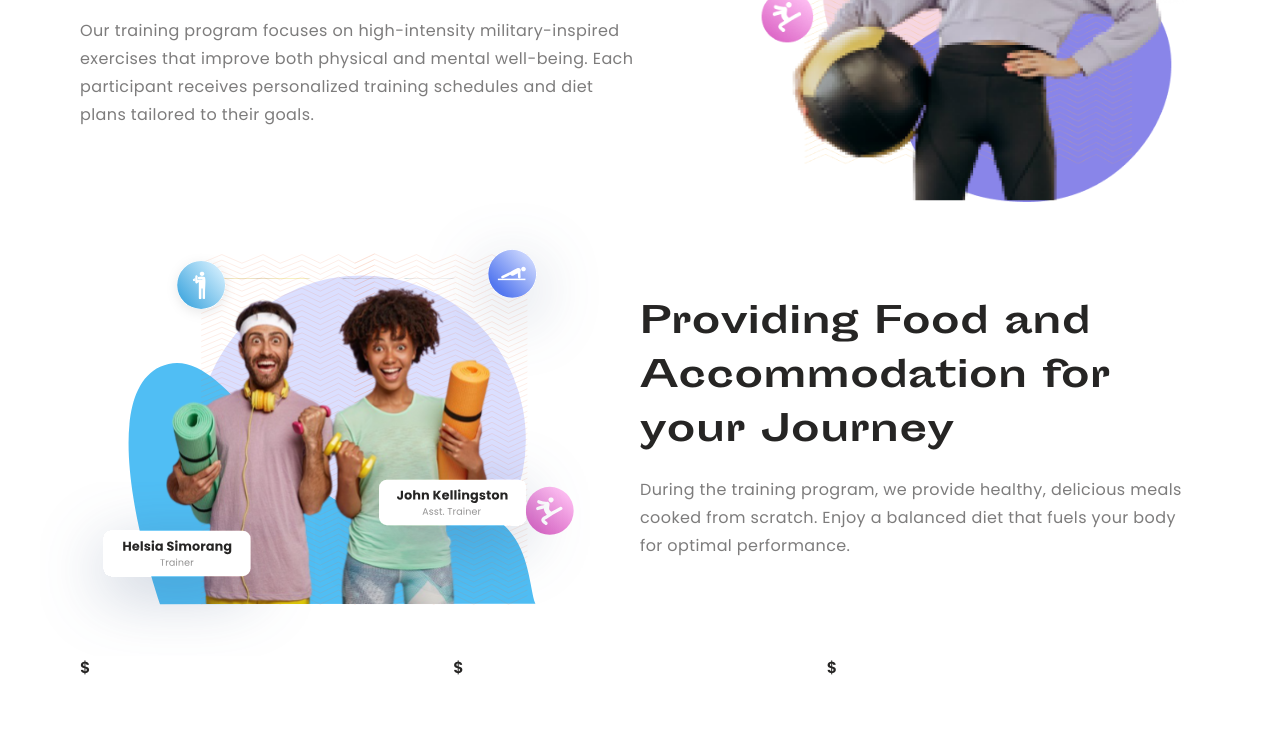
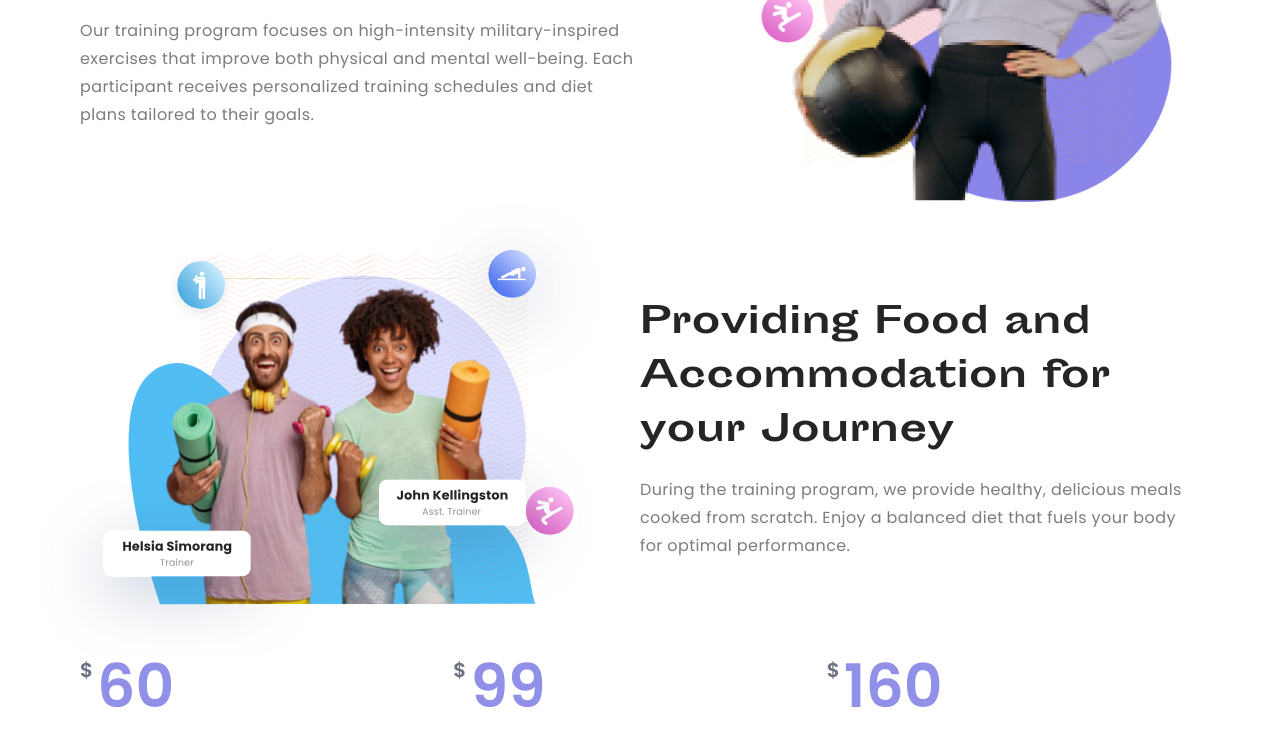
Before and after one commit to sohanemon/helsia-bootcamp, a Next.js app: page / in a window 1280 px wide. Shown: the part 1863-2609 px from the top of the page. Built offline with nearby package versions, Linux system fonts and the light colour scheme.

Commit message:
Jun 15, 2023, 12:14 AM

```diff
--- a/src/app/pricing.tsx
+++ b/src/app/pricing.tsx
@@ -15,7 +15,10 @@ const PricingCard = ({
 }: (typeof data)[2] & { idx: number }) => {
   return (
     <div>
-      <span className='font-semibold'>$</span>
+      <div className='flex gap-1'>
+        <span className='text-xl font-semibold text-gray-500'>$</span>
+        <p className='text-6xl font-semibold text-themeIndigo-light'>{price}</p>
+      </div>
     </div>
   );
 };
```
